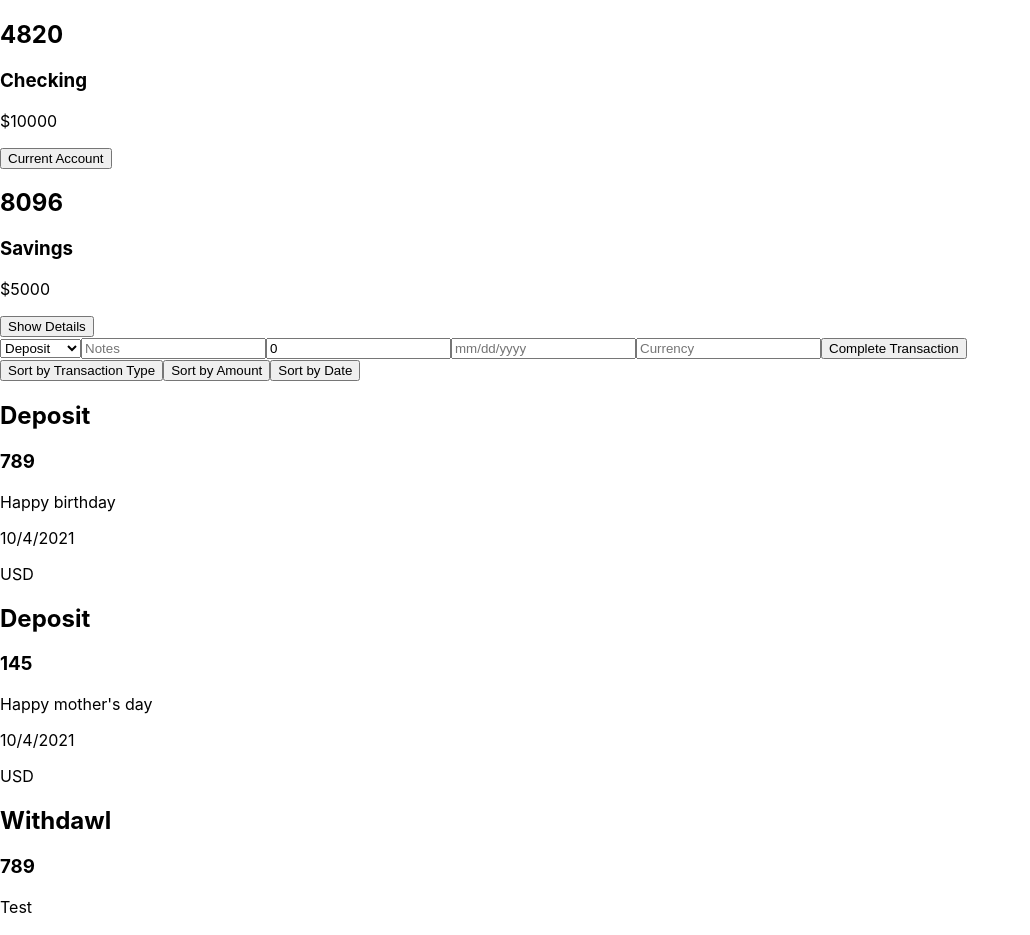
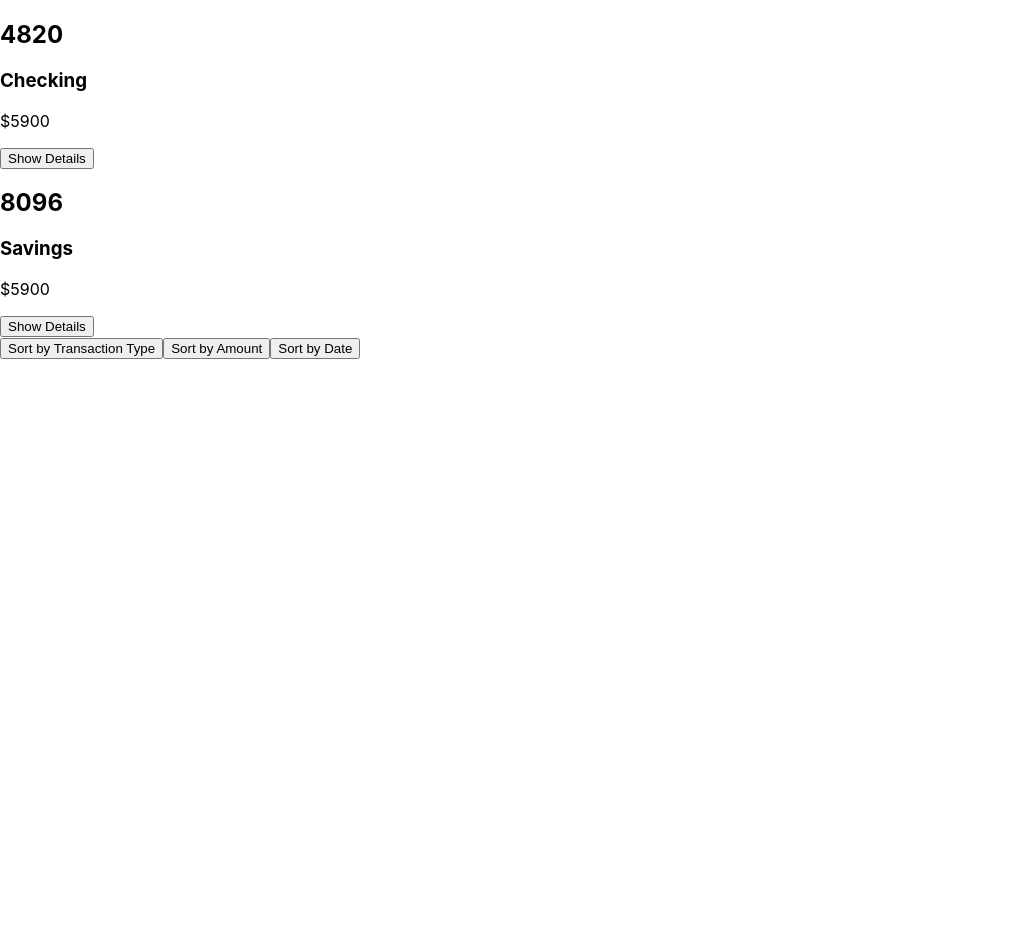
Before and after one commit to Pashovski/phase_2_project, a React (Create React App) app in the folder phase_2_project/: page / in a window 1280 px wide. Shown: the top 935 px of the page, without its empty margins (0-1030 px from the left). After the commit the page ends 800 px from the top, so only its background shows below. Built offline with nearby package versions, Linux system fonts and the light colour scheme; data requests are answered from the project's data file.

Commit message:
fixed patch requests

```diff
--- a/phase_2_project/db.json
+++ b/phase_2_project/db.json
@@ -2,13 +2,13 @@
   "Account": [
     {
       "id": 1,
-      "balance": 10000,
+      "balance": 5900,
       "accountNumber": 4820,
       "accountType": "Checking"
     },
     {
       "id": 2,
-      "balance": 5000,
+      "balance": 5900,
       "accountNumber": 8096,
       "accountType": "Savings"
     }
@@ -51,31 +51,40 @@
       "accountId": 2
     },
     {
-      "type": "Withdrawl",
-      "userNotes": "Test",
-      "amount": 450,
+      "type": "Deposit",
+      "userNotes": "Test2",
+      "amount": 9000,
       "date": "10/05/2021",
       "currency": "USD",
-      "accountId": 2,
+      "accountId": 1,
       "id": 3
     },
     {
       "type": "Withdawl",
       "userNotes": "Test",
-      "amount": 789,
+      "amount": 900,
       "date": "10/05/2021",
       "currency": "USD",
       "accountId": 1,
       "id": 4
     },
     {
-      "type": "Withdawl",
+      "type": "Deposit",
       "userNotes": "Test",
-      "amount": 789,
+      "amount": 900,
       "date": "10/05/2021",
       "currency": "USD",
       "accountId": 1,
       "id": 5
+    },
+    {
+      "type": "Deposit",
+      "userNotes": "Test2",
+      "amount": 900,
+      "date": "10/05/2021",
+      "currency": "USD",
+      "accountId": 2,
+      "id": 6
     }
   ]
 }
--- a/phase_2_project/src/components/AccountBalance.jsx
+++ b/phase_2_project/src/components/AccountBalance.jsx
@@ -1,5 +1,6 @@
 import React from 'react'
 import { useState } from 'react'
+import TransactionForm from './TransactionForm'
 
 export default function AccountBalance({balance, accountNumber, accountType, setAccountId, id, accountId}) {
 const [selectedAccount, setSelectedAccount] = useState(true)
--- a/phase_2_project/src/components/App.js
+++ b/phase_2_project/src/components/App.js
@@ -6,7 +6,7 @@ import StatementContainer from "./StatementContainer";
 function App() {
   const [accountData, setAccountData] = useState([])
   const [transactionData, setTransactionData] = useState([])
-  const [accountId, setAccountId] = useState(1)
+  const [accountId, setAccountId] = useState()
 
   useEffect(() => {
     fetch('http://localhost:4000/transactions')
@@ -36,7 +36,7 @@ function App() {
   }
 
   function patchMinus(tran, newBalance){
-    console.log(newBalance)
+    console.log(tran.accountId)
     fetch(`http://localhost:4000/Account/${tran.accountId}`, {
       method: 'PATCH',
       headers: {
@@ -57,13 +57,24 @@ function App() {
     })
   }
 
-  function patchPlus(tran){
+  function patchPlus(tran, newBalance){
     fetch(`http://localhost:4000/Account/${tran.accountId}`, {
       method: 'PATCH',
       headers: {
         'Content-Type': 'application/json',
       },
-      body: JSON.stringify({balance: accountData + tran.amount})
+      body: JSON.stringify({balance: newBalance})
+    })
+    .then(resp => resp.json())
+    .then(updatedAccount => {
+      const updatedAccountLists = accountData.map(accData => {
+        if (accData.id === tran.accountId) {
+          return updatedAccount;
+        } else {
+          return accData
+        }
+      })
+      setAccountData(updatedAccountLists)
     })
   }
 
--- a/phase_2_project/src/components/StatementContainer.jsx
+++ b/phase_2_project/src/components/StatementContainer.jsx
@@ -11,9 +11,17 @@ export default function StatementContainer({ postTransaction, transactionData, a
     const arrayDateCopy = [...transactionData]
     const sortedDateArray = arrayDateCopy.sort((a, b) => a.date > b.date ? 1 : -1)
 
+    const accountArray = [...accountData]
+    const newBalance = accountArray.filter(account => account.id === accountId).find(details => details > 2
+    )
+
+
+
     return (
         <div>
-            <TransactionForm postTransaction={postTransaction} accountId={accountId} patchMinus={patchMinus} patchPlus={patchPlus} accountData={accountData}/>
+            {accountData.filter(account => account.id === accountId).map(details => {
+                return(
+            <TransactionForm postTransaction={postTransaction} accountId={accountId} patchMinus={patchMinus} patchPlus={patchPlus} accountData={accountData} balance={details.balance}/>)})}
             <div>
                 <button onClick={() => setTransactionData(() => {
                     return (sortedTypeArray)
--- a/phase_2_project/src/components/TransactionForm.jsx
+++ b/phase_2_project/src/components/TransactionForm.jsx
@@ -1,30 +1,30 @@
 import {useState} from 'react'
 import React from 'react'
 
-export default function TransactionForm({postTransaction, accountId, patchMinus, patchPlus, accountData}) {
+export default function TransactionForm({postTransaction, accountId, patchMinus, patchPlus, accountData, balance}) {
     const [newTransaction, setNewTransaction] = useState({
         "type": "Deposit",
         "userNotes":"",
         "amount": 0,
         "date":"",
         "currency":"",
-        "accountId": +`${accountId}`
+        "accountId": accountId
     })
-
-    function updateBalance(transactionNew){
-
-    }
+    console.log(accountId)
+    console.log(newTransaction)
 
     function handleSubmit(e){
+        // console.log(newTransaction)
         e.preventDefault()
         newTransaction.amount = +newTransaction.amount
+        newTransaction.accountId = accountId
         postTransaction(newTransaction)
         if (newTransaction.type === "Deposit"){
-
-            patchPlus(newTransaction)
+            const newPlusValue = balance + newTransaction.amount
+            patchPlus(newTransaction, newPlusValue)
         } else {
 
-            const newMinusValue = accountData.balance - newTransaction.amount
+            const newMinusValue = balance - newTransaction.amount
             patchMinus(newTransaction, newMinusValue)
         }
     }
```
